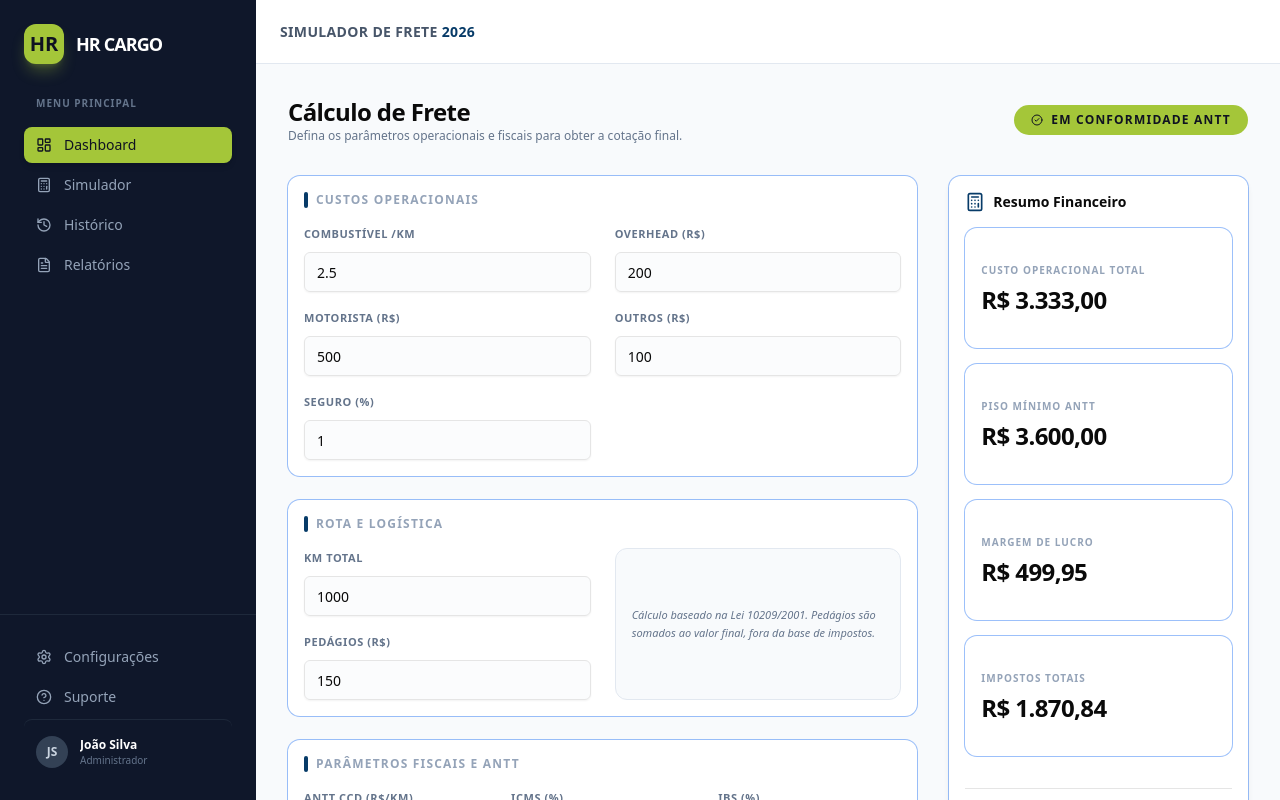
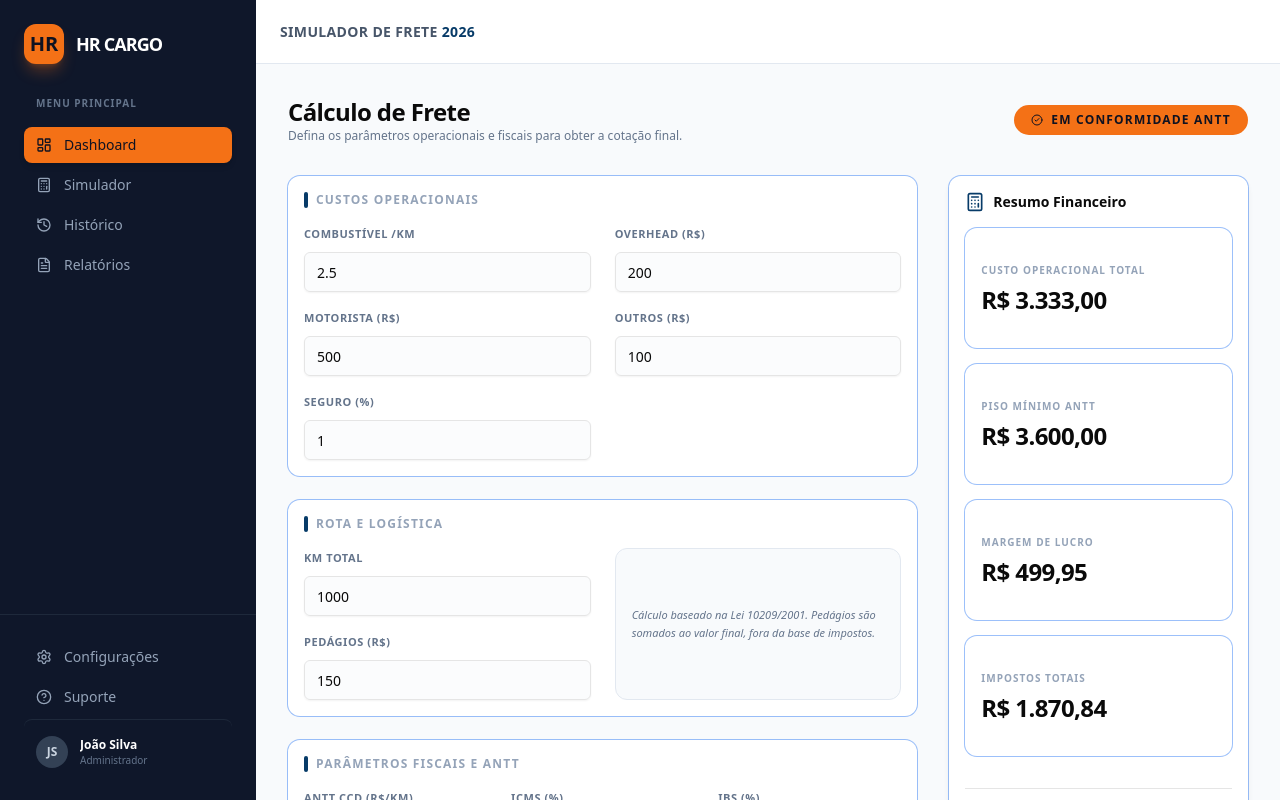
Before and after one commit to pixordigital/simulador-frete-2026, a Next.js app: page / in a window 1280 px wide. Built offline with nearby package versions, Linux system fonts and the light colour scheme.

Commit message:
style: change accent color from lime green to brand orange (#f47116)

```diff
--- a/tailwind.config.js
+++ b/tailwind.config.js
@@ -32,9 +32,9 @@ module.exports = {
           foreground: 'var(--muted-foreground)',
         },
         accent: {
-          DEFAULT: '#a4c639', // HR Cargo Lime Green
+          DEFAULT: '#f47116', // HR Cargo Branding Orange
           foreground: 'var(--accent-foreground)',
-          highlight: '#f47116', // Branding Orange discovered in CSS
+          highlight: '#df6815', // Darker orange for hover/depth
         },
         popover: {
           DEFAULT: 'var(--popover)',
```
